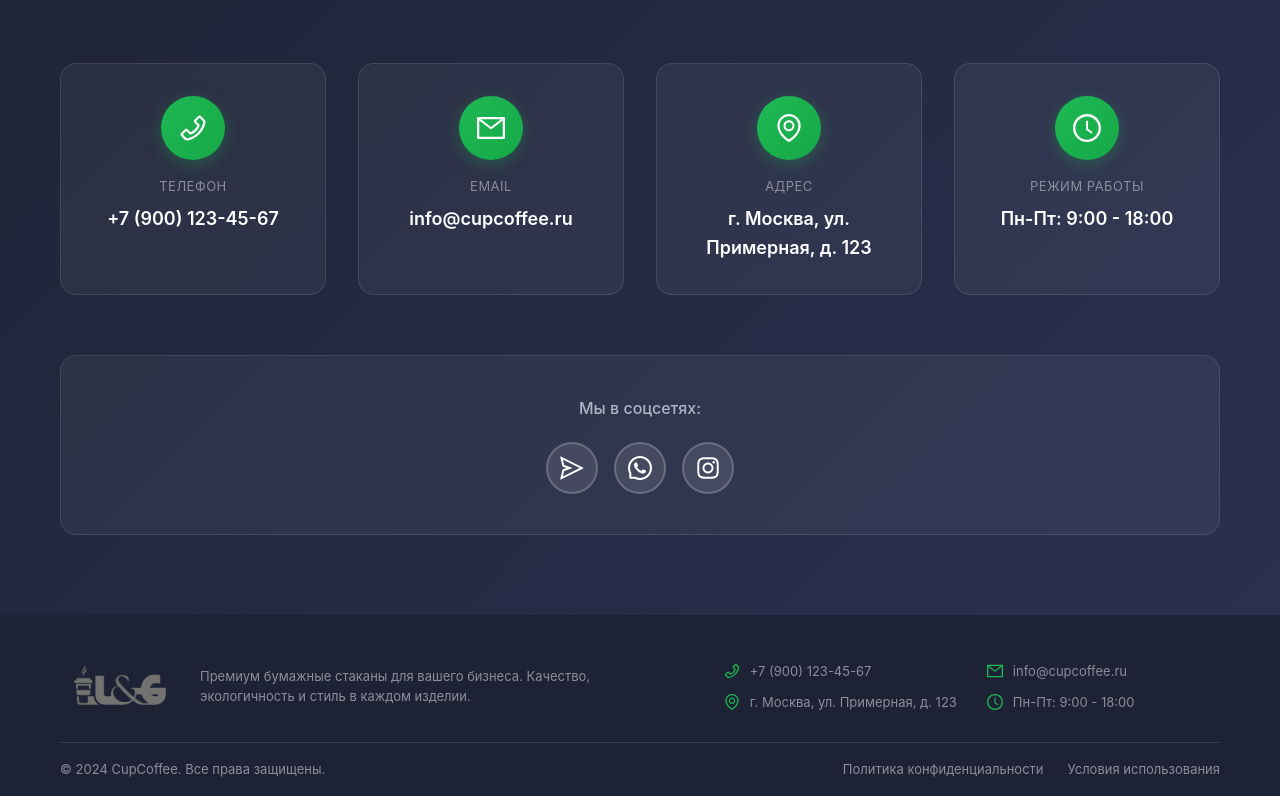
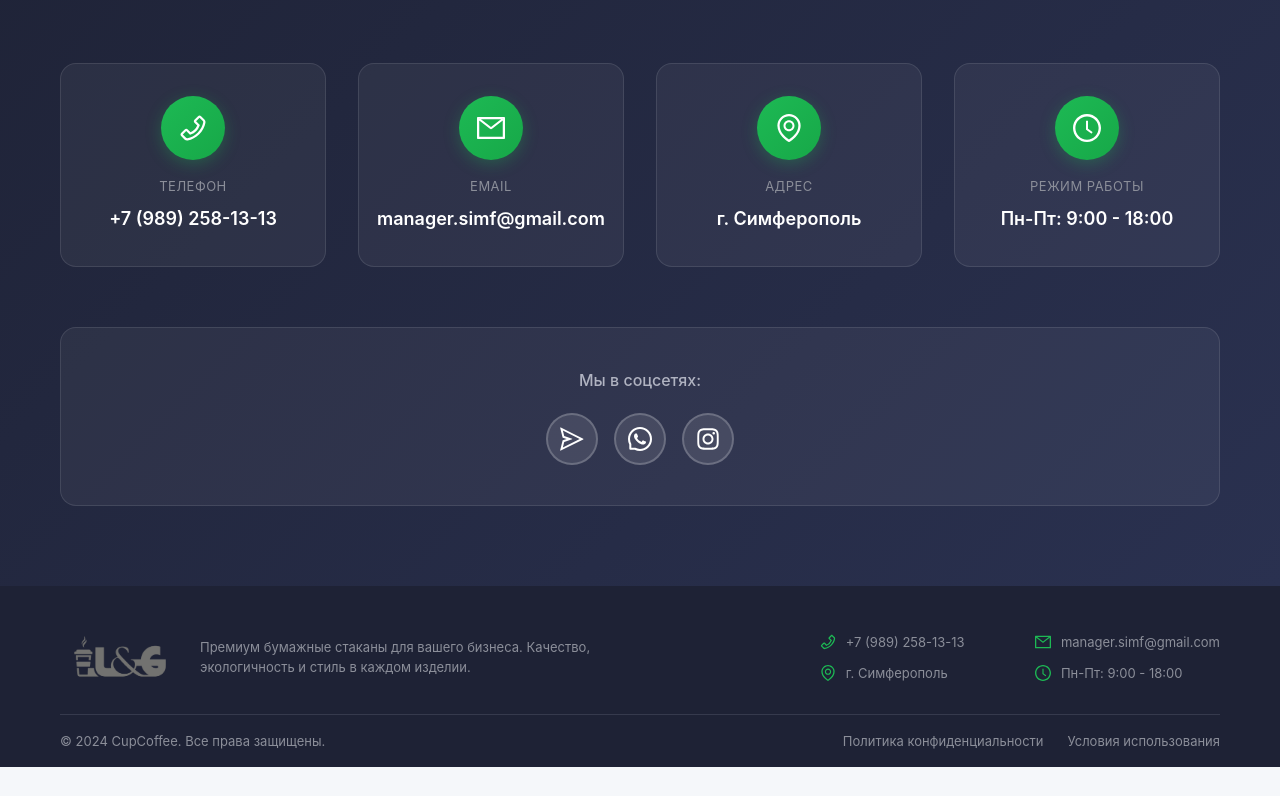
Before and after one commit to truesnober/cups, a Next.js app: page / in a window 1280 px wide. Shown: the part 4090-4886 px from the top of the page. After the commit the page ends 4857 px from the top, so only its background shows below. Built offline with nearby package versions, Linux system fonts and the light colour scheme.

Commit message:
Fix pricing buttons scroll to contact, fix responsive layout

```diff
--- a/components/sections/Pricing/Pricing.jsx
+++ b/components/sections/Pricing/Pricing.jsx
@@ -4,7 +4,7 @@ import { PRICING_PLANS } from '@/constants';
 import PricingCard from '../../ui/PricingCard';
 import styles from './Pricing.module.css';
 
-const Pricing = ({ onOrderClick }) => {
+const Pricing = () => {
   return (
     <section id="pricing" className={styles.pricing}>
       <div className={styles.container}>
@@ -19,7 +19,6 @@ const Pricing = ({ onOrderClick }) => {
             <PricingCard
               key={plan.id}
               plan={plan}
-              onOrderClick={onOrderClick}
             />
           ))}
         </div>
--- a/components/sections/Pricing/Pricing.module.css
+++ b/components/sections/Pricing/Pricing.module.css
@@ -49,8 +49,14 @@
 
   .grid > *:last-child {
     grid-column: 1 / -1;
-    max-width: 400px;
+    max-width: 50%;
     margin: 0 auto;
+  }
+}
+
+@media (max-width: 768px) and (min-width: 577px) {
+  .grid > *:last-child {
+    max-width: 100%;
   }
 }
 
--- a/components/ui/PricingCard/PricingCard.jsx
+++ b/components/ui/PricingCard/PricingCard.jsx
@@ -4,9 +4,12 @@ import { Button } from 'antd';
 import { CheckOutlined } from '@ant-design/icons';
 import styles from './PricingCard.module.css';
 
-const PricingCard = ({ plan, onOrderClick }) => {
+const PricingCard = ({ plan }) => {
   const handleOrder = () => {
-    onOrderClick(plan.name);
+    const element = document.querySelector('#contact');
+    if (element) {
+      element.scrollIntoView({ behavior: 'smooth' });
+    }
   };
 
   return (
--- a/constants/contacts.js
+++ b/constants/contacts.js
@@ -1,50 +1,51 @@
 export const CONTACTS = {
-  phone: '+7 (900) 123-45-67',
-  email: 'info@cupcoffee.ru',
-  address: 'г. Москва, ул. Примерная, д. 123',
-  workingHours: 'Пн-Пт: 9:00 - 18:00',
+  phone: "+7 (989) 258-13-13",
+  email: "manager.simf@gmail.com",
+  address: "г. Симферополь",
+  workingHours: "Пн-Пт: 9:00 - 18:00",
 };
 
 export const SOCIAL_LINKS = [
   {
-    id: 'telegram',
-    name: 'Telegram',
-    url: 'https://t.me/cupcoffee',
-    icon: 'telegram',
+    id: "telegram",
+    name: "Telegram",
+    url: "https://t.me/cupcoffee",
+    icon: "telegram",
   },
   {
-    id: 'whatsapp',
-    name: 'WhatsApp',
-    url: 'https://wa.me/79001234567',
-    icon: 'whatsapp',
+    id: "whatsapp",
+    name: "WhatsApp",
+    url: "https://wa.me/79001234567",
+    icon: "whatsapp",
   },
   {
-    id: 'instagram',
-    name: 'Instagram',
-    url: 'https://instagram.com/cupcoffee',
-    icon: 'instagram',
+    id: "instagram",
+    name: "Instagram",
+    url: "https://instagram.com/cupcoffee",
+    icon: "instagram",
   },
 ];
 
 export const FOOTER_LINKS = {
   navigation: [
-    { label: 'Главная', href: '#home' },
-    { label: 'Продукция', href: '#catalog' },
-    { label: 'Преимущества', href: '#advantages' },
-    { label: 'Цены', href: '#pricing' },
-    { label: 'Контакты', href: '#contact' },
+    { label: "Главная", href: "#home" },
+    { label: "Продукция", href: "#catalog" },
+    { label: "Преимущества", href: "#advantages" },
+    { label: "Цены", href: "#pricing" },
+    { label: "Контакты", href: "#contact" },
   ],
   products: [
-    { label: 'Стакан 180мл', href: '#catalog' },
-    { label: 'Стакан 250мл', href: '#catalog' },
-    { label: 'Стакан 350мл', href: '#catalog' },
-    { label: 'Стакан 400мл', href: '#catalog' },
-    { label: 'Индивидуальный дизайн', href: '#contact' },
+    { label: "Стакан 180мл", href: "#catalog" },
+    { label: "Стакан 250мл", href: "#catalog" },
+    { label: "Стакан 350мл", href: "#catalog" },
+    { label: "Стакан 400мл", href: "#catalog" },
+    { label: "Индивидуальный дизайн", href: "#contact" },
   ],
 };
 
 export const COMPANY_INFO = {
-  name: 'CupCoffee',
-  description: 'Премиум бумажные стаканы для вашего бизнеса. Качество, экологичность и стиль в каждом изделии.',
-  copyright: '© 2024 CupCoffee. Все права защищены.',
+  name: "CupCoffee",
+  description:
+    "Премиум бумажные стаканы для вашего бизнеса. Качество, экологичность и стиль в каждом изделии.",
+  copyright: "© 2024 CupCoffee. Все права защищены.",
 };
```
Also changed, not shown: .claude/settings.local.json.
